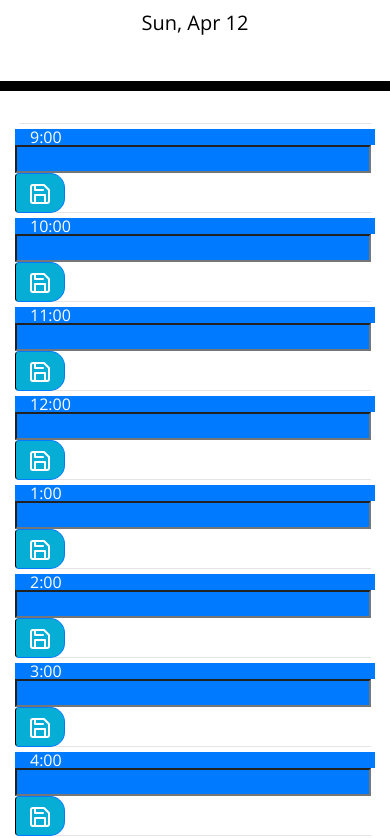
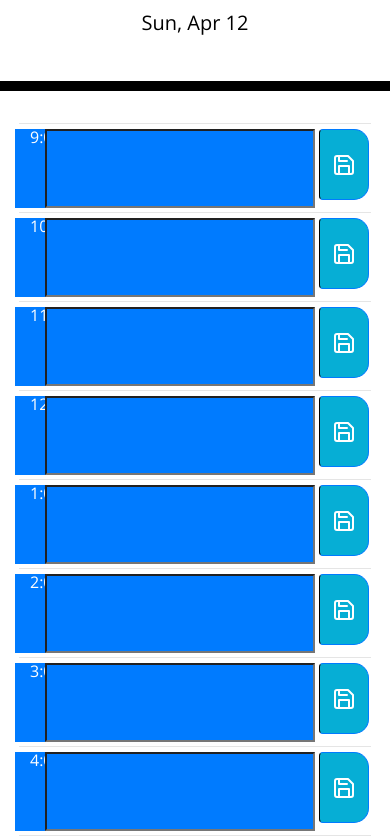
Before and after one commit to SeanWalmer/HW5-Day_Planner, a plain HTML site: page index.html in a window 390 px wide. Shown: the part 256-1094 px from the top of the page. Drawn offline with nearby package versions, Linux system fonts and the light colour scheme.

Commit message:
changed col classes to no longer have sm in them so the elements stoped stacking at small viewports.

```diff
--- a/index.html
+++ b/index.html
@@ -33,10 +33,13 @@
     <div class="container">
         <hr class="m-1">
 
+
+        <!-- I removed the sm from all my column classes to force extra small.
+        the rational for this is with sm or larger it started stacking elements at a smaller viewscale and since you can always see the hour reguarless of scale it was better off not stacking in my opinion. -->
         <!-- 9:00 -->
         <div class="row m-0" id="nine">
-            <p class="col-sm-1 mb-0 bg-primary" value="9">9:00</p>
-            <input type="event" class="col-sm-9 mr-1 form bg-primary" id="event1" value="">
+            <p class="col-1 mb-0" value="9">9:00</p>
+            <input type="event" class="col-9 mr-1 form" id="event1" value="">
             <button type="submit" class="btn btn-primary mb-2 saveBtn" id="button1"><svg xmlns="http://www.w3.org/2000/svg" width="24" height="24" viewBox="0 0 24 24" fill="none" stroke="currentColor" stroke-width="2" stroke-linecap="round" stroke-linejoin="round" class="feather feather-save"><path d="M19 21H5a2 2 0 0 1-2-2V5a2 2 0 0 1 2-2h11l5 5v11a2 2 0 0 1-2 2z"></path><polyline points="17 21 17 13 7 13 7 21"></polyline><polyline points="7 3 7 8 15 8"></polyline></svg></button>
         </div>
 
@@ -44,8 +47,8 @@
 
         <!-- 10:00 -->
         <div class="row m-0" id="ten">
-            <p class="col-md-1 mb-0" value="10">10:00</p>
-            <input type="event" class="col-md-9 mr-1 form" id="event2" value="">
+            <p class="col-1 mb-0" value="10">10:00</p>
+            <input type="event" class="col-9 mr-1 form" id="event2" value="">
             <button type="submit" class="btn btn-primary mb-2 saveBtn" id="button2"><svg xmlns="http://www.w3.org/2000/svg" width="24" height="24" viewBox="0 0 24 24" fill="none" stroke="currentColor" stroke-width="2" stroke-linecap="round" stroke-linejoin="round" class="feather feather-save"><path d="M19 21H5a2 2 0 0 1-2-2V5a2 2 0 0 1 2-2h11l5 5v11a2 2 0 0 1-2 2z"></path><polyline points="17 21 17 13 7 13 7 21"></polyline><polyline points="7 3 7 8 15 8"></polyline></svg></button>
         </div>
 
@@ -53,8 +56,8 @@
 
         <!-- 11:00 -->
         <div class="row m-0" id="eleven">
-            <p class="col-md-1 mb-0" value="11">11:00</p>
-            <input type="event" class="col-md-9 mr-1 form" id="event3" value="">
+            <p class="col-1 mb-0" value="11">11:00</p>
+            <input type="event" class="col-9 mr-1 form" id="event3" value="">
             <button type="submit" class="btn btn-primary mb-2 saveBtn" id="button3"><svg xmlns="http://www.w3.org/2000/svg" width="24" height="24" viewBox="0 0 24 24" fill="none" stroke="currentColor" stroke-width="2" stroke-linecap="round" stroke-linejoin="round" class="feather feather-save"><path d="M19 21H5a2 2 0 0 1-2-2V5a2 2 0 0 1 2-2h11l5 5v11a2 2 0 0 1-2 2z"></path><polyline points="17 21 17 13 7 13 7 21"></polyline><polyline points="7 3 7 8 15 8"></polyline></svg></button>
         </div>
 
@@ -62,8 +65,8 @@
 
         <!-- 12:00 -->
         <div class="row m-0" id="twelve">
-            <p class="col-md-1 mb-0" value="12">12:00</p>
-            <input type="event" class="col-md-9 mr-1 form" id="event4" value="">
+            <p class="col-1 mb-0" value="12">12:00</p>
+            <input type="event" class="col-9 mr-1 form" id="event4" value="">
             <button type="submit" class="btn btn-primary mb-2 saveBtn" id="button4"><svg xmlns="http://www.w3.org/2000/svg" width="24" height="24" viewBox="0 0 24 24" fill="none" stroke="currentColor" stroke-width="2" stroke-linecap="round" stroke-linejoin="round" class="feather feather-save"><path d="M19 21H5a2 2 0 0 1-2-2V5a2 2 0 0 1 2-2h11l5 5v11a2 2 0 0 1-2 2z"></path><polyline points="17 21 17 13 7 13 7 21"></polyline><polyline points="7 3 7 8 15 8"></polyline></svg></button>
         </div>
 
@@ -71,8 +74,8 @@
 
         <!-- 1:00 -->
         <div class="row m-0" id="one">
-            <p class="col-md-1 mb-0" value="13">1:00</p>
-            <input type="event" class="col-md-9 mr-1 form" id="event5" value="">
+            <p class="col-1 mb-0" value="13">1:00</p>
+            <input type="event" class="col-9 mr-1 form" id="event5" value="">
             <button type="submit" class="btn btn-primary mb-2 saveBtn" id="button5"><svg xmlns="http://www.w3.org/2000/svg" width="24" height="24" viewBox="0 0 24 24" fill="none" stroke="currentColor" stroke-width="2" stroke-linecap="round" stroke-linejoin="round" class="feather feather-save"><path d="M19 21H5a2 2 0 0 1-2-2V5a2 2 0 0 1 2-2h11l5 5v11a2 2 0 0 1-2 2z"></path><polyline points="17 21 17 13 7 13 7 21"></polyline><polyline points="7 3 7 8 15 8"></polyline></svg></button>
         </div>
 
@@ -80,8 +83,8 @@
 
         <!-- 2:00 -->
         <div class="row m-0" id="two">
-            <p class="col-md-1 mb-0" value="14">2:00</p>
-            <input type="event" class="col-md-9 mr-1 form" id="event6" value="">
+            <p class="col-1 mb-0" value="14">2:00</p>
+            <input type="event" class="col-9 mr-1 form" id="event6" value="">
             <button type="submit" class="btn btn-primary mb-2 saveBtn" id="button6"><svg xmlns="http://www.w3.org/2000/svg" width="24" height="24" viewBox="0 0 24 24" fill="none" stroke="currentColor" stroke-width="2" stroke-linecap="round" stroke-linejoin="round" class="feather feather-save"><path d="M19 21H5a2 2 0 0 1-2-2V5a2 2 0 0 1 2-2h11l5 5v11a2 2 0 0 1-2 2z"></path><polyline points="17 21 17 13 7 13 7 21"></polyline><polyline points="7 3 7 8 15 8"></polyline></svg></button>
         </div>
 
@@ -89,8 +92,8 @@
 
         <!-- 3:00 -->
         <div class="row m-0" id="three">
-            <p class="col-md-1 mb-0" value="15">3:00</p>
-            <input type="event" class="col-md-9 mr-1 form" id="event7" value="">
+            <p class="col-1 mb-0" value="15">3:00</p>
+            <input type="event" class="col-9 mr-1 form" id="event7" value="">
             <button type="submit" class="btn btn-primary mb-2 saveBtn" id="button7"><svg xmlns="http://www.w3.org/2000/svg" width="24" height="24" viewBox="0 0 24 24" fill="none" stroke="currentColor" stroke-width="2" stroke-linecap="round" stroke-linejoin="round" class="feather feather-save"><path d="M19 21H5a2 2 0 0 1-2-2V5a2 2 0 0 1 2-2h11l5 5v11a2 2 0 0 1-2 2z"></path><polyline points="17 21 17 13 7 13 7 21"></polyline><polyline points="7 3 7 8 15 8"></polyline></svg></button>
         </div>
 
@@ -98,8 +101,8 @@
 
         <!-- 4:00 -->
         <div class="row m-0" id="four">
-            <p class="col-md-1 mb-0" value="16">4:00</p>
-            <input type="event" class="col-md-9 mr-1 form" id="event8" value="">
+            <p class="col-1 mb-0" value="16">4:00</p>
+            <input type="event" class="col-9 mr-1 form" id="event8" value="">
             <button type="submit" class="btn btn-primary mb-2 saveBtn" id="button8"><svg xmlns="http://www.w3.org/2000/svg" width="24" height="24" viewBox="0 0 24 24" fill="none" stroke="currentColor" stroke-width="2" stroke-linecap="round" stroke-linejoin="round" class="feather feather-save"><path d="M19 21H5a2 2 0 0 1-2-2V5a2 2 0 0 1 2-2h11l5 5v11a2 2 0 0 1-2 2z"></path><polyline points="17 21 17 13 7 13 7 21"></polyline><polyline points="7 3 7 8 15 8"></polyline></svg></button>
         </div>
 
@@ -107,8 +110,8 @@
 
         <!-- 5:00 -->
         <div class="row m-0" id="five">
-            <p class="col-md-1 mb-0" value="17">5:00</p>
-            <input type="event" class="col-md-9 mr-1 form" id="event9" value="">
+            <p class="col-1 mb-0" value="17">5:00</p>
+            <input type="event" class="col-9 mr-1 form" id="event9" value="">
             <button type="submit" class="btn btn-primary mb-2 saveBtn" id="button9"><svg xmlns="http://www.w3.org/2000/svg" width="24" height="24" viewBox="0 0 24 24" fill="none" stroke="currentColor" stroke-width="2" stroke-linecap="round" stroke-linejoin="round" class="feather feather-save"><path d="M19 21H5a2 2 0 0 1-2-2V5a2 2 0 0 1 2-2h11l5 5v11a2 2 0 0 1-2 2z"></path><polyline points="17 21 17 13 7 13 7 21"></polyline><polyline points="7 3 7 8 15 8"></polyline></svg></button>
         </div>
 
```
